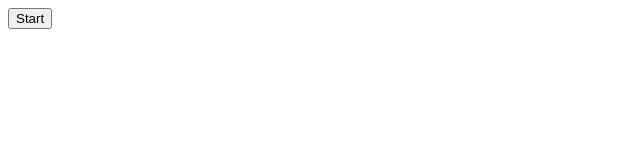
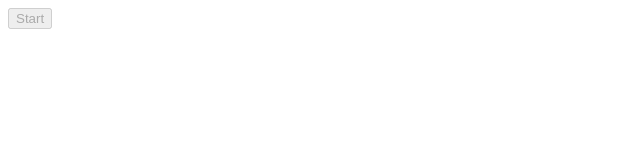
Before and after one commit to fryftpbmb/VoiceApp, a plain HTML site: page index.html in a window 1280 px wide. Both pictures are taken after a click on the button "Start". Shown: the full height of the page, 0-640 px from the left. Drawn offline with Linux system fonts and the light colour scheme.

Commit message:
第３回の途中まで追加

```diff
--- a/index.html
+++ b/index.html
@@ -13,12 +13,20 @@
 
 
         {
+            // buttonに対してaddEventListener
             const btn = document.querySelector('button');
-            // buttonに対してaddEventListener
+            // 音声認識のためのオブジェクトを取得
+            const speech = new webkitSpeechRecognition();
+            // 言語設定
+            speech.lang = 'ja-JP';
             // クリックた時に以下の処理をしなさい
             btn.addEventListener('click', () => {
                 // 動作確認のため
-                console
+                // console.log('button clicked!');
+                // ボタンをクリックしたら、音声認識を開始
+                // ボタンのに通しで２回スタートしてしまわないように
+                btn.disabled = true;
+                speech.start();
             })
 
         }
```
